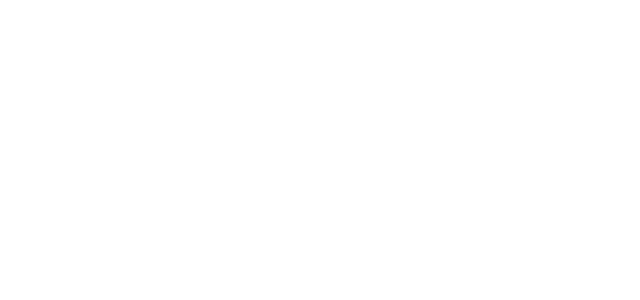
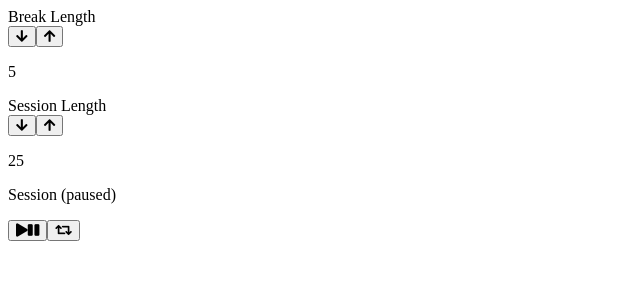
Before and after one commit to desirekaleba/freecodecamp-curriculum, a React (Create React App) app in the folder pomodoro-clock/: page / in a window 1280 px wide. Shown: the top 300 px of the page, without its empty margins (0-640 px from the left). Built offline with nearby package versions, Linux system fonts and the light colour scheme.

Commit message:
fix: play-pause button

```diff
--- a/pomodoro-clock/src/App.js
+++ b/pomodoro-clock/src/App.js
@@ -1,10 +1,164 @@
-import './App.css';
+const { Component } = require("react");
 
-function App() {
-  return (
-    <div className="App">
-    </div>
-  );
+class App extends Component {
+  // eslint-disable-next-line no-useless-constructor
+  constructor(props) {
+    super(props);
+    this.state = {
+      breakLength: 5,
+      sessionLength: 25,
+      session: "",
+      timeLeft: "",
+      sessionState: "paused",
+      currentTime: '',
+      timeout: null
+    };
+
+    this.breakIncrement = this.breakIncrement.bind(this);
+    this.breakDecrement = this.breakDecrement.bind(this);
+    this.sessionIncrement = this.sessionIncrement.bind(this);
+    this.sessionDecrement = this.sessionDecrement.bind(this);
+    this.playPause = this.playPause.bind(this);
+    this.reset = this.reset.bind(this);
+    this.countdown = this.countdown.bind(this);
+  }
+
+  breakIncrement(event) {
+    event.preventDefault();
+    this.setState((state) => ({
+      breakLength: state.breakLength >= 60 ? 1 : state.breakLength + 1,
+    }));
+  }
+
+  breakDecrement(event) {
+    event.preventDefault();
+    this.setState((state) => ({
+      breakLength: state.breakLength <= 1 ? 60 : state.breakLength - 1,
+    }));
+  }
+
+  sessionIncrement(event) {
+    event.preventDefault();
+    this.setState((state) => ({
+      sessionLength: state.sessionLength >= 60 ? 1 : state.sessionLength + 1
+    }));
+  }
+
+  sessionDecrement(event) {
+    event.preventDefault();
+    this.setState((state) => ({
+      sessionLength: state.sessionLength <= 1 ? 60 : state.sessionLength - 1,
+    }));
+  }
+
+  playPause(event) {
+    event.preventDefault();
+    let parent = this;
+    (function() {
+      if (parent.state.sessionState === "paused") {
+        parent.setState(state => ({
+          sessionState: "running",
+        }));
+        if (parent.state.currentTime === '') {
+          parent.countdown(parent, parent.state.sessionLength, 0);
+        } else {
+          let subTime = parent.state.currentTime.split(':');
+          parent.countdown(parent, parseInt(subTime[0]), parseInt(subTime[1]));
+        }
+
+      } else {
+        clearTimeout(parent.state.timeout);
+        parent.setState({
+          sessionState: 'paused'
+        });
+
+      }
+    })();
+  }
+
+countdown( parent, minutes, seconds )
+{
+    var endTime, mins, msLeft, time;
+
+    function twoDigits( n )
+    {
+        return (n <= 9 ? "0" + n : n);
+    }
+
+    function updateTimer()
+    {
+        msLeft = endTime - (+new Date());
+        if ( msLeft < 1000 ) {
+            parent.setState({
+              timeLeft: 'Time is out!'
+            })
+        } else {
+
+            time = new Date( msLeft );
+            mins = time.getUTCMinutes();
+            parent.setState({
+              timeLeft: twoDigits( mins ) + ':' + twoDigits( time.getUTCSeconds()),
+              currentTime: twoDigits( mins ) + ':' + twoDigits( time.getUTCSeconds()),
+              timeout: setTimeout( updateTimer, time.getUTCMilliseconds() + 500 )
+            });
+        }
+    }
+    endTime = (+new Date()) + 1000 * (60 * minutes + seconds) + 500;
+    updateTimer();
+}
+
+  reset(event) {
+    event.preventDefault();
+    this.setState({
+      breakLength: 5,
+      sessionLength: 25,
+      session: "",
+      timeLeft: "",
+      sessionState: "paused",
+      timeout: null
+    });
+    clearTimeout(this.state.timeout);
+  }
+
+
+  render() {
+    return (
+      <div>
+        <div id="break">
+          <label id="break-label">Break Length</label>
+          <br />
+          <button id="break-decrement" onClick={this.breakDecrement}>
+            <i class="fa fa-arrow-down" aria-hidden="true"></i>
+          </button>
+          <button id="break-increment" onClick={this.breakIncrement}>
+            <i class="fa fa-arrow-up" aria-hidden="true"></i>
+          </button>
+          <p id="break-length">{this.state.breakLength}</p>
+        </div>
+        <div id="session">
+          <label id="session-label">Session Length</label>
+          <br />
+          <button id="session-decrement" onClick={this.sessionDecrement}>
+            <i class="fa fa-arrow-down" aria-hidden="true"></i>
+          </button>
+          <button id="session-increment" onClick={this.sessionIncrement}>
+            <i class="fa fa-arrow-up" aria-hidden="true"></i>
+          </button>
+          <p id="session-length">{this.state.sessionLength}</p>
+          <label id="timer-label">Session ({this.state.sessionState})</label>
+          <p id="time-left">{this.state.timeLeft}</p>
+        </div>
+        <button id="start_stop" onClick={this.playPause}>
+          <i class="fa fa-play" aria-hidden="true"></i>
+          <i class="fa fa-pause" aria-hidden="true"></i>
+        </button>
+        <button id="reset" onClick={this.reset}>
+          <i class="fa fa-retweet" aria-hidden="true"></i>
+        </button>
+        <audio id="beep"></audio>
+      </div>
+    );
+  }
 }
 
 export default App;
```
